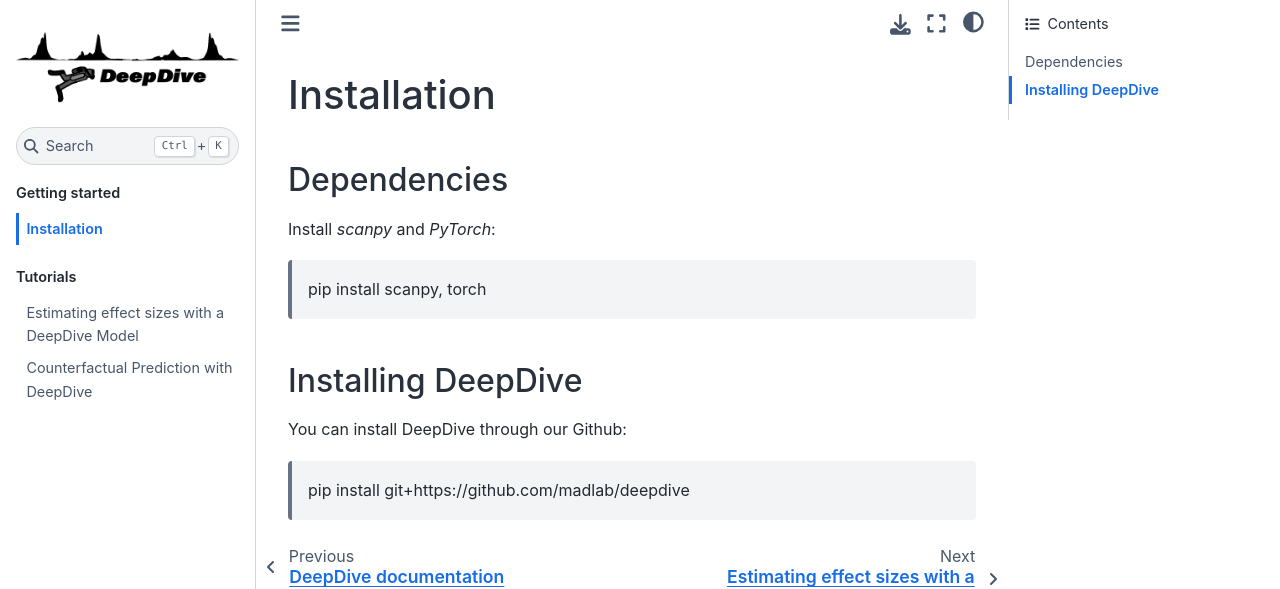
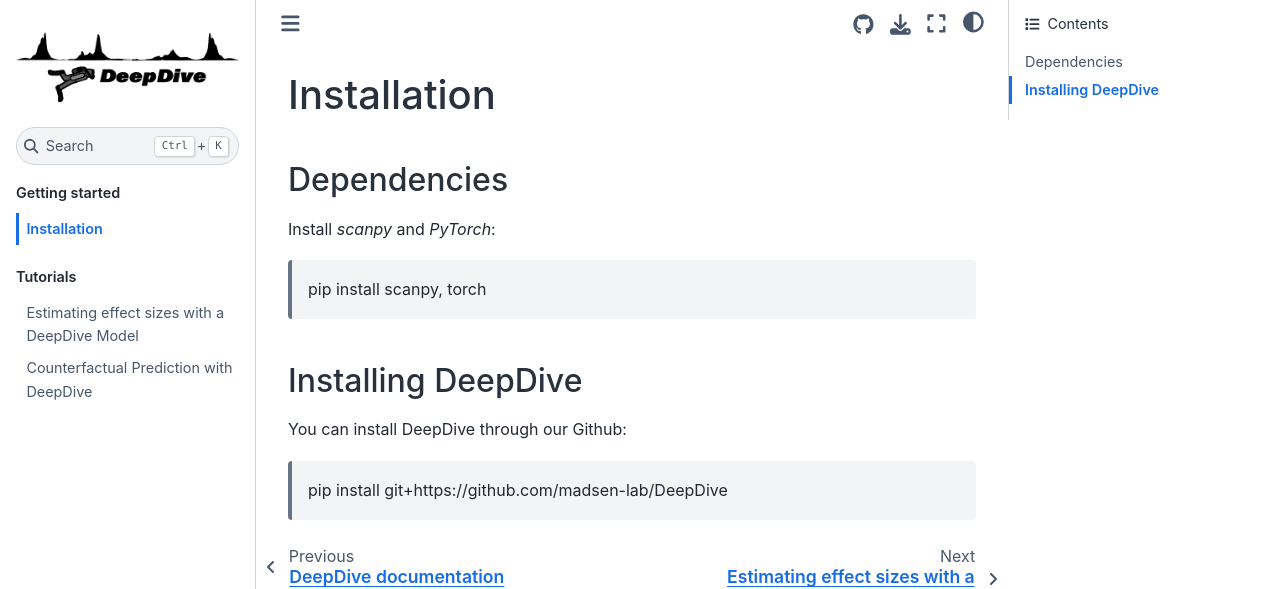
Before and after one commit to madsen-lab/DeepDive, a Sphinx documentation site: the page built from docs/source/installation.rst, in a window 1280 px wide. Shown: the top 589 px of the page. Built offline with Sphinx 7.4.7 and the Sphinx Book theme 1.1.4, drawn with Linux system fonts in a browser that asks for light colours; pages that are not in the unit, such as notebooks, are missing from menus; some of the changed lines change nothing that is shown.

Commit message:
fix docs

```diff
--- a/docs/source/conf.py
+++ b/docs/source/conf.py
@@ -7,10 +7,17 @@
 
 
 
+
 extensions = [
-    "nbsphinx",   #require pandoc
+    "sphinx.ext.autodoc",
+    "sphinx.ext.napoleon",
+    "sphinx.ext.autosummary",
+    "sphinx.ext.mathjax",
+    "sphinx_book_theme",
+    "nbsphinx",
 ]
 
+nbsphinx_execute = "never"
 
 
 
@@ -37,3 +44,12 @@
 html_theme = 'sphinx_book_theme'
 html_logo = "../_static/img/logo.png"
 html_static_path = ['_static']
+
+html_title = "DeepDive Documentation"
+
+html_theme_options = {
+    "repository_url": "https://github.com/madsen-lab/DeepDive",
+    "use_repository_button": True,
+    "use_issues_button": True,
+    "use_download_button": True,
+}
--- a/docs/source/installation.rst
+++ b/docs/source/installation.rst
@@ -11,4 +11,4 @@
 ##############
 You can install DeepDive through our Github:
 
-    pip install git+https://github.com/madlab/deepdive
+    pip install git+https://github.com/madsen-lab/DeepDive
```
Also changed, not shown: docs/requirements.txt (added, +11 -0 lines), .readthedocs.yaml.
